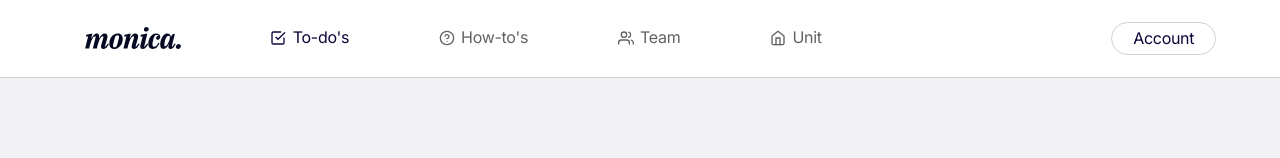
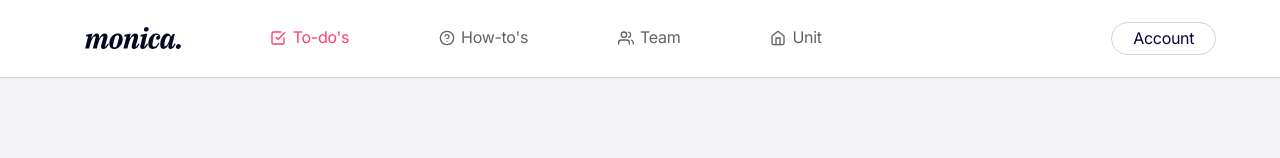
Before and after one commit to evilpaper/monica, a React (Create React App) app: page / in a window 1280 px wide. Both pictures are taken after a click on the button "TRY MONICA NOW". Shown: the top 158 px of the page. Built offline with nearby package versions, Linux system fonts and the light colour scheme.

Commit message:
Implement brand color in navigation

```diff
--- a/src/App.css
+++ b/src/App.css
@@ -11,6 +11,7 @@
   --color-turquoise: hsl(158, 100%, 50%);
   --color-midnightblue: hsl(251, 88%, 12%);
   --color-pink: hsl(334, 100%, 67%);
+  --color-pink-dark: hsl(346, 100%, 62%);
 
   --color-brand-dark: hsl(10, 10, 10);
   --color-brand-main: hsl(158, 100%, 50%);
--- a/src/components/Navigation/styles.css
+++ b/src/components/Navigation/styles.css
@@ -88,5 +88,5 @@
 /* Active state */
 
 .is-active {
-  color: var(--color-midnightblue);
+  color: var(--color-pink-dark);
 }
```
